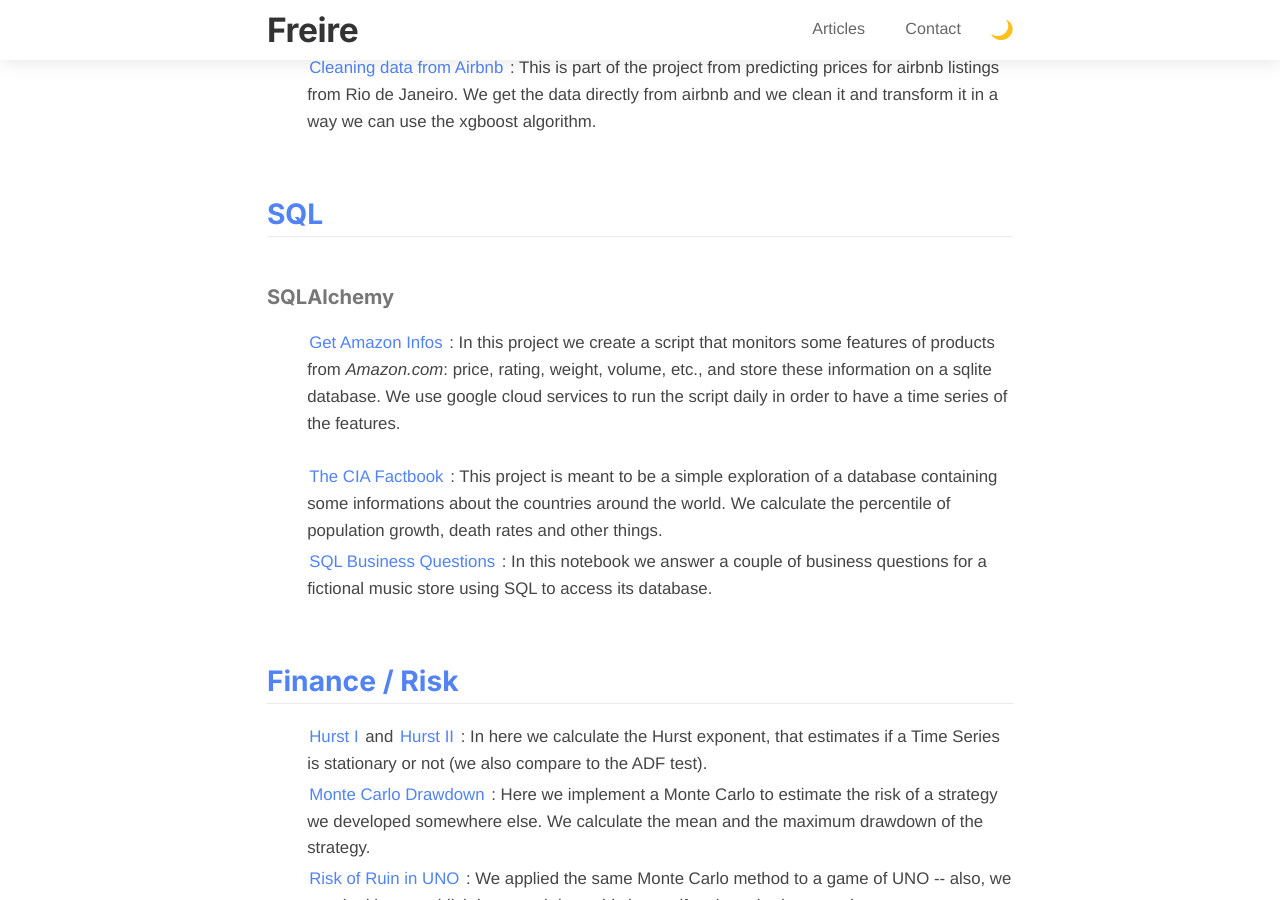
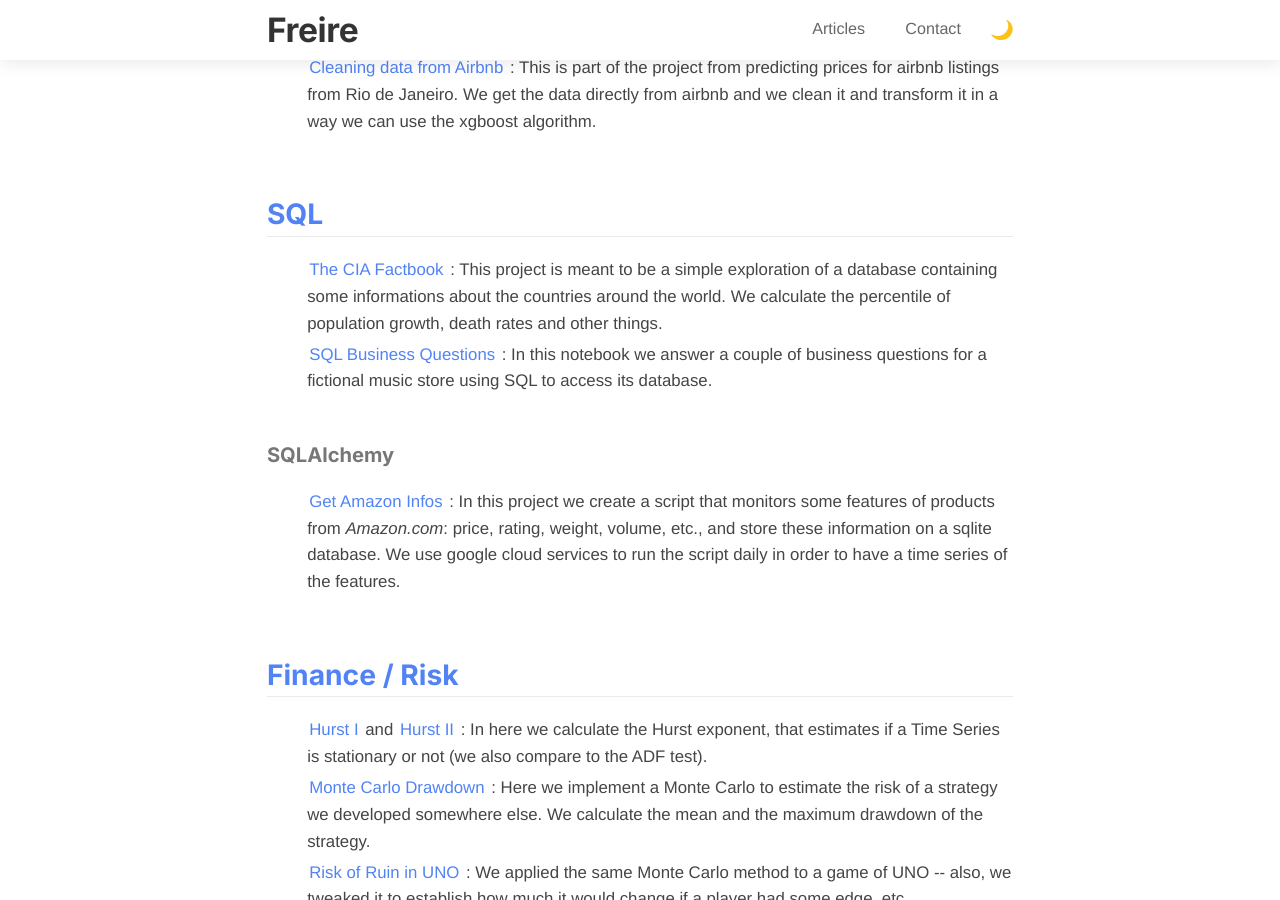
Before and after one commit to freirerene/freirerene.github.io, a Jekyll site: the page built from p.html, in a window 1280 px wide and 900 px high, scrolled down 1258 px. Built offline with Jekyll 4.4.1, drawn with Linux system fonts in a browser that asks for light colours; nearby versions of some CDN libraries.

Commit message:
Update p.html

```diff
--- a/p.html
+++ b/p.html
@@ -35,14 +35,15 @@ layout: default
 
     </ul>
 		<h2>SQL</h2>
-		<h4>SQLAlchemy</h4>
-		<ul>
-		<li><a href="https://github.com/freirerene/get_amazon", target="_blank">Get Amazon Infos</a> : In this project we create a script that monitors some features of products from <i>Amazon.com</i>: price, rating, weight, volume, etc., and store these information on a sqlite database. We use google cloud services to run the script daily in order to have a time series of the features.</li>
-		</ul>
+
 	<ul>
 		<li><a href="https://github.com/freirerene/sql_cia_factbook", target="_blank">The CIA Factbook</a> : This project is meant to be a simple exploration of a database containing some informations about the countries around the world. We calculate the percentile of population growth, death rates and other things.</li>
 		<li><a href="https://github.com/freirerene/sql_business_questions", target="_blank">SQL Business Questions</a> : In this notebook we answer a couple of business questions for a fictional music store using SQL to access its database.</li>
 
+		</ul>
+		<h4>SQLAlchemy</h4>
+		<ul>
+		<li><a href="https://github.com/freirerene/get_amazon", target="_blank">Get Amazon Infos</a> : In this project we create a script that monitors some features of products from <i>Amazon.com</i>: price, rating, weight, volume, etc., and store these information on a sqlite database. We use google cloud services to run the script daily in order to have a time series of the features.</li>
 		</ul>
 
 	<h2>Finance / Risk</h2>
```
